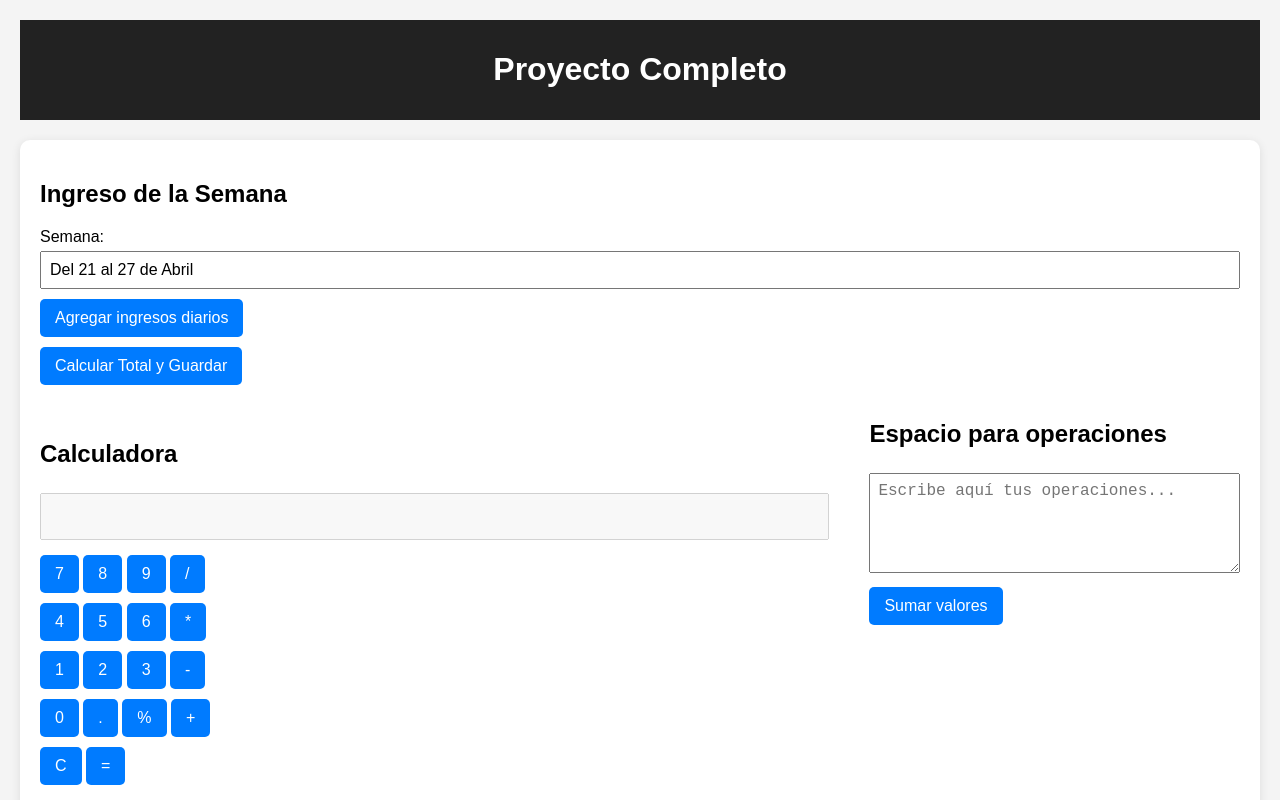
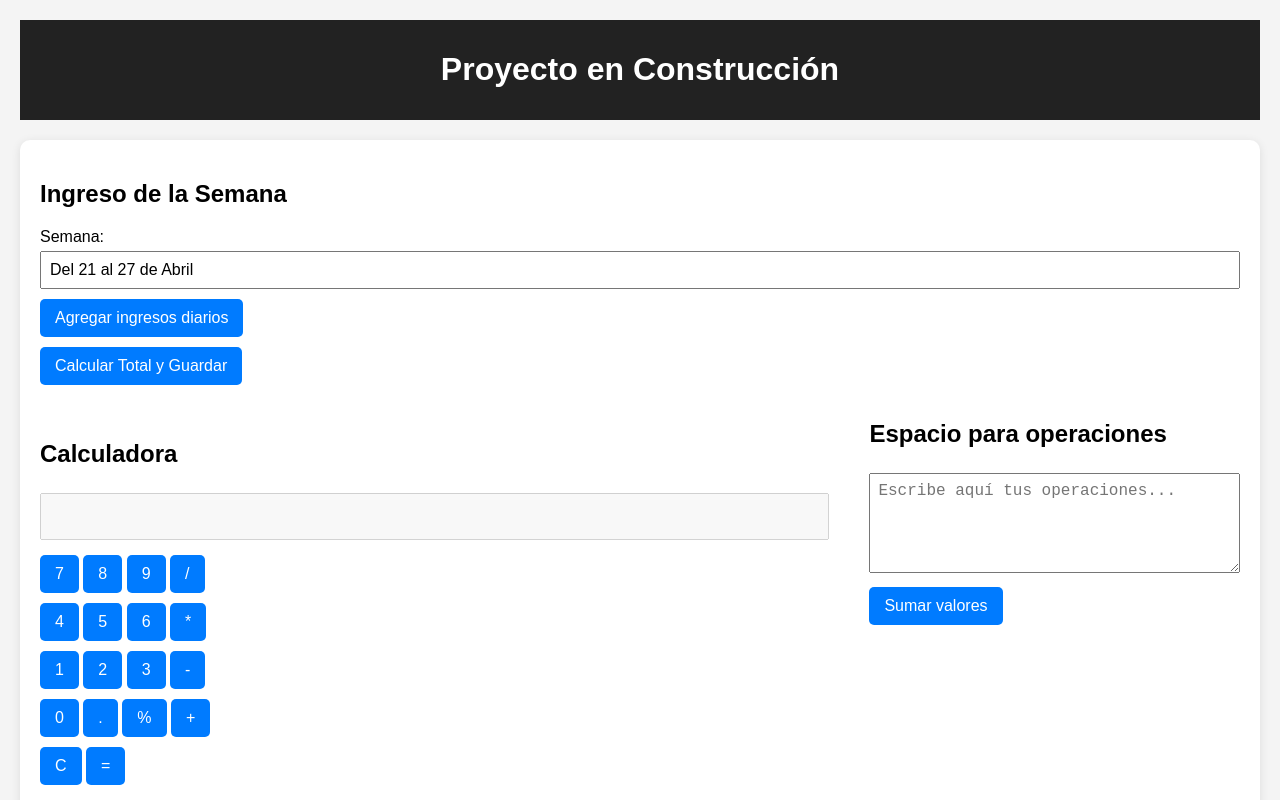
Before and after one commit to JaviRoja/trabplaza28, a plain HTML site: page index.html in a window 1280 px wide. Shown: the top 800 px of the page. Drawn offline with Linux system fonts and the light colour scheme.

Commit message:
Update index.html

```diff
--- a/index.html
+++ b/index.html
@@ -23,7 +23,7 @@
 </head>
 <body>
   <header>
-    <h1>Proyecto Completo</h1>
+    <h1>Proyecto en Construcción</h1>
   </header>
 
   <main>
```
